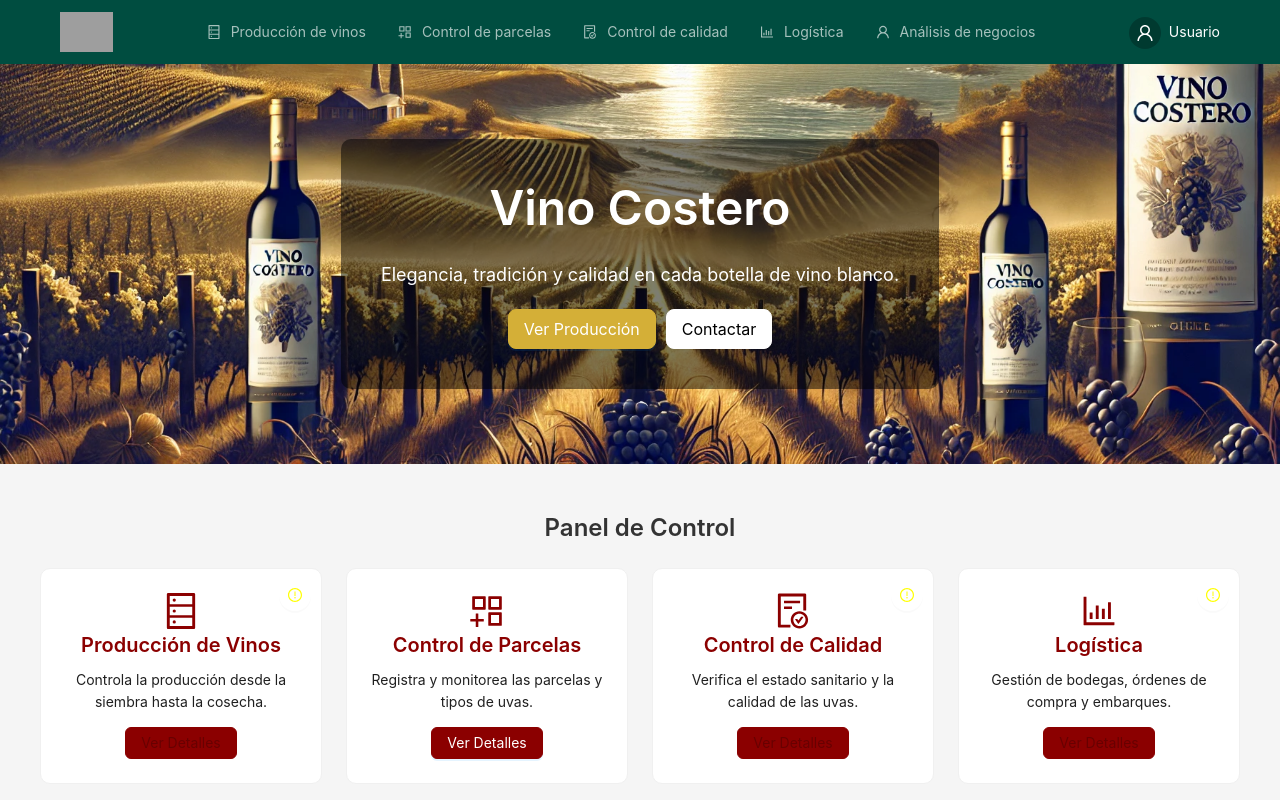
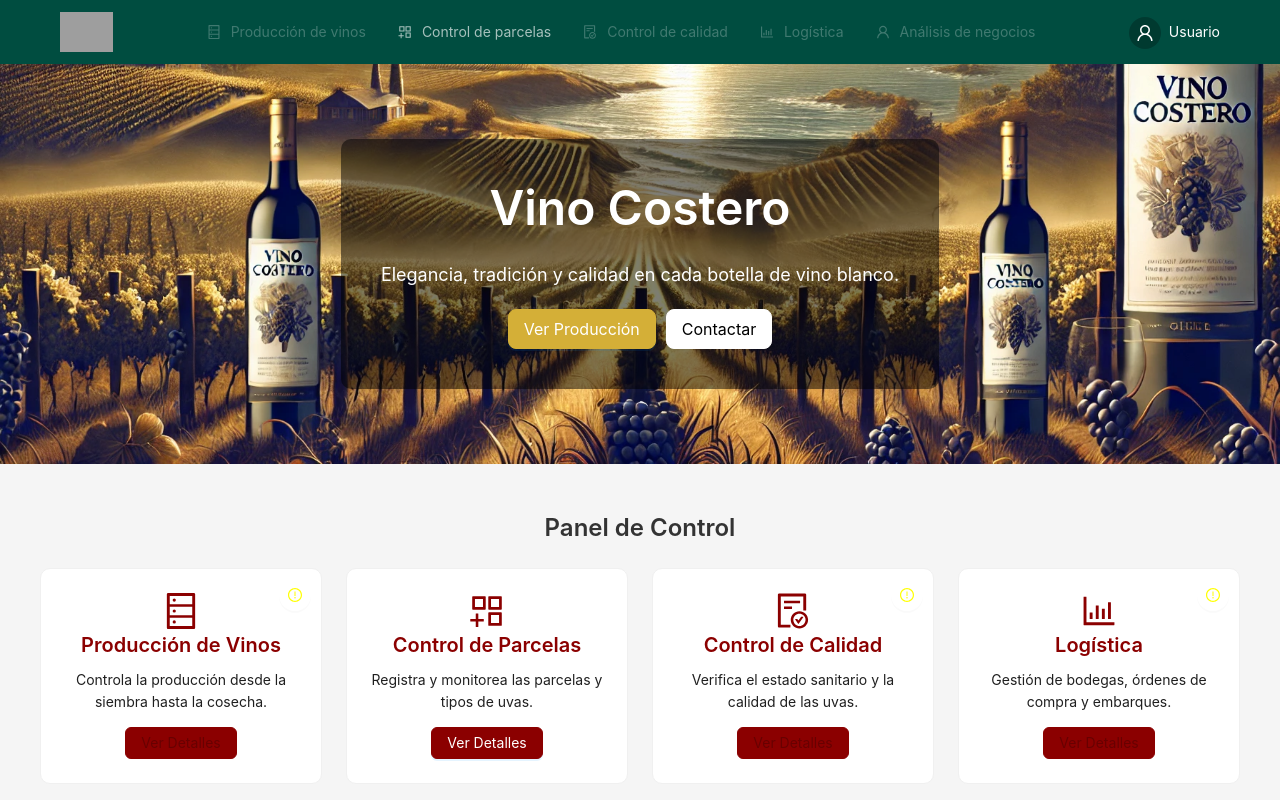
Before and after one commit to jesus-barrera-moran/vino-costero-frontend, a React (Create React App) app: page / in a window 1280 px wide. Shown: the top 800 px of the page. Built offline with nearby package versions, Linux system fonts and the light colour scheme; sample sign-in values are in the browser's storage; grey boxes are pictures that could not be loaded.

Commit message:
Marcar tarjetas de funcionalidades no disponibles

```diff
--- a/src/pages/NavBarMenu.js
+++ b/src/pages/NavBarMenu.js
@@ -104,11 +104,11 @@ const NavBarMenu = ({ defaultSelectedKeys }) => {
           style={{ backgroundColor: '#004d40', flexGrow: 1, justifyContent: 'center', borderBottom: 'none' }}
           onClick={handleMenuClick} // Evento para manejar clicks
         >
-          <Menu.Item key="1" icon={<DatabaseOutlined />}>Producción de vinos</Menu.Item>
+          <Menu.Item disabled key="1" icon={<DatabaseOutlined />}>Producción de vinos</Menu.Item>
           <Menu.Item key="2" icon={<AppstoreAddOutlined />}>Control de parcelas</Menu.Item>
-          <Menu.Item key="3" icon={<FileDoneOutlined />}>Control de calidad</Menu.Item>
-          <Menu.Item key="4" icon={<BarChartOutlined />}>Logística</Menu.Item>
-          <Menu.Item key="5" icon={<UserOutlined />}>Análisis de negocios</Menu.Item>
+          <Menu.Item disabled key="3" icon={<FileDoneOutlined />}>Control de calidad</Menu.Item>
+          <Menu.Item disabled key="4" icon={<BarChartOutlined />}>Logística</Menu.Item>
+          <Menu.Item disabled key="5" icon={<UserOutlined />}>Análisis de negocios</Menu.Item>
         </Menu>
 
         {/* Menú de Usuario */}
--- a/src/pages/ParcelPanel.js
+++ b/src/pages/ParcelPanel.js
@@ -1,5 +1,5 @@
 import React from 'react';
-import { Layout, Row, Col, Card, Typography, Button } from 'antd';
+import { Layout, Row, Col, Card, Typography, Button, Tooltip } from 'antd';
 import {
   DatabaseOutlined,
   EnvironmentOutlined,
@@ -7,6 +7,7 @@ import {
   FieldTimeOutlined,
   BarsOutlined,
   CheckSquareOutlined,
+  ExclamationCircleOutlined,
 } from '@ant-design/icons';
 import NavBarMenu from './NavBarMenu';
 import { useNavigate } from 'react-router-dom';
@@ -110,7 +111,7 @@ const ParcelPanel = () => {
 
           {/* Control de Siembras */}
           <Col xs={24} sm={12} lg={8}>
-            <Card hoverable style={{ borderRadius: '10px', textAlign: 'center' }}>
+            <Card hoverable style={{ borderRadius: '10px', textAlign: 'center', position: 'relative' }}>
               <CheckSquareOutlined style={{ fontSize: '36px', color: '#8B0000' }} />
               <Title level={4} style={{ color: '#8B0000' }}>Control de Siembras</Title>
               <Paragraph>Monitorea y registra el control de siembras en cada parcela.</Paragraph>
@@ -121,6 +122,20 @@ const ParcelPanel = () => {
               >
                 Ir a Control de Siembras
               </Button>
+              <Tooltip title="Funcionalidad no disponible. Pronto estará habilitada." placement="topRight">
+                <Button
+                  shape="circle"
+                  icon={<ExclamationCircleOutlined />}
+                  style={{
+                    position: 'absolute',
+                    top: 10,
+                    right: 10,
+                    backgroundColor: 'transparent',
+                    border: 'none',
+                    color: 'yellow',
+                  }}
+                />
+              </Tooltip>
             </Card>
           </Col>
         </Row>
```
